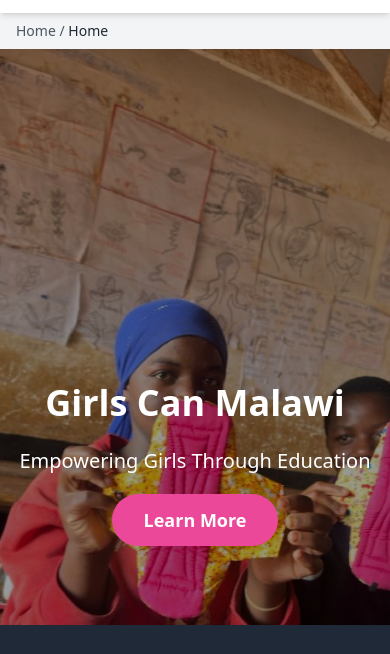
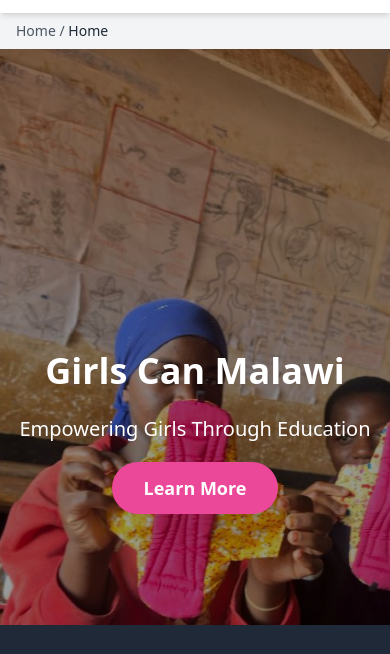
Before and after one commit to jemusigraphics/GirlsCanMalawi, a plain HTML site: page index.html in a window 390 px wide. Shown: the part 83-737 px from the top of the page. Drawn offline with nearby package versions, Linux system fonts and the light colour scheme.

Commit message:
Add files via upload

```diff
--- a/index.html
+++ b/index.html
@@ -186,7 +186,7 @@
 
     <main>
         <!-- Content will go here -->
-         <section class="hero relative h-screen overflow-hidden">
+         <section class="hero relative h-screen overflow-hidden mb-20">
                      <div class="slider-container absolute inset-0">
                          <div class="slides relative h-full">
                              <div class="slide absolute inset-0 transform transition-all duration-1000 ease-in-out bg-cover bg-center bg-no-repeat" style="background-image: url('Hero1.jpg'); background-position: center center;">
@@ -200,7 +200,7 @@
                              </div>
                          </div>
                      </div>
-                     <div class="relative h-full flex items-center justify-center text-center text-white px-4">
+                     <div class="relative h-full flex items-center justify-center text-center text-white px-4 pb-16">
                          <div class="max-w-4xl mx-auto">
                              <h1 class="text-4xl md:text-6xl font-bold mb-6 animate-fadeIn">Girls Can Malawi</h1>
                              <p class="text-xl md:text-2xl mb-8 animate-slideUp">Empowering Girls Through Education</p>
@@ -252,6 +252,9 @@
                              background-position: center center !important;
                              background-size: cover !important;
                          }
+                         .hero {
+                             min-height: calc(100vh - 80px);
+                         }
                      }
                  </style>
 
```
